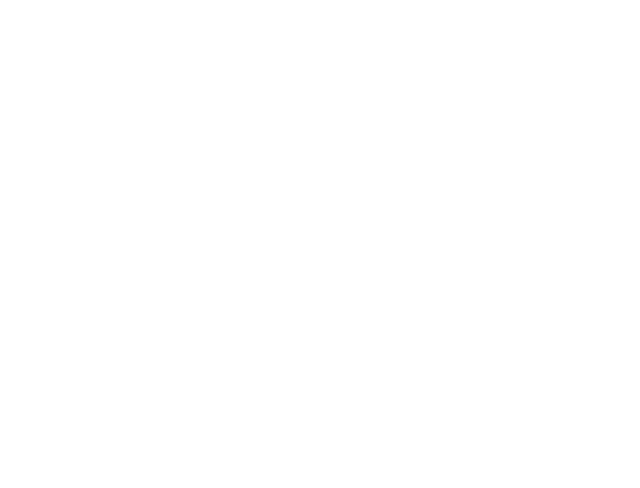
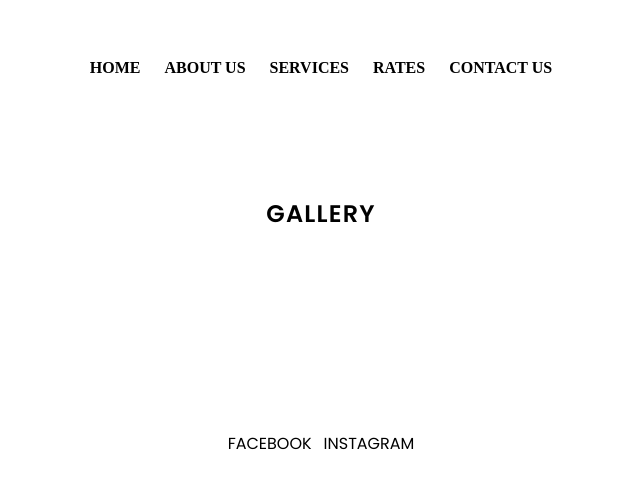
Before and after one commit to Ay7ot/DogGrooming, a React (Vite) app in the folder frontend/: page /gallery in a window 1280 px wide. Before the commit this address had no page. Shown: the top 488 px of the page, without its empty margins (319-959 px from the left). Built offline with nearby package versions, Linux system fonts and the light colour scheme; a web font is replaced by a local one.

Commit message:
Trying for alade

```diff
--- a/frontend/package.json
+++ b/frontend/package.json
@@ -10,6 +10,7 @@
     "preview": "vite preview"
   },
   "dependencies": {
+    "@types/react-slick": "^0.23.10",
     "autoprefixer": "^10.4.14",
     "axios": "^1.4.0",
     "postcss": "^8.4.27",
@@ -17,6 +18,9 @@
     "react-dom": "^18.2.0",
     "react-icons": "^4.10.1",
     "react-router-dom": "^6.14.2",
+    "react-slick": "^0.29.0",
+    "react-slideshow-image": "^4.2.1",
+    "slick-carousel": "^1.8.1",
     "tailwindcss": "^3.3.3"
   },
   "devDependencies": {
--- a/frontend/src/Components/About.tsx
+++ b/frontend/src/Components/About.tsx
@@ -1,6 +1,7 @@
 import { useEffect } from "react";
 import Footer from "./Footer";
 import NavOthers from "./NavOthers";
+import { Link } from "react-router-dom";
 
 export function MainAbout(){
     useEffect(()=>{
@@ -46,9 +47,11 @@ export function MainAbout(){
             <p className="py-10 max-w-[600px] md:px-10 text-[#808080]  border-b-[1px]">
                 Here at Shampooch we specialize in making our customers, as well as their people, happy! We are located in the heart of Gahanna, Ohio along the famous Creekside. We are a family owned business with over 20 years combined experience! From a basic nail trim and ear cleaning, to a full hair cut, to dyed hair, or painted nails, we cater to WHATEVER your needs are. Call today and talk to one of our valued groomers about your pet!
             </p>
-             <button className="mt-10 text-blue-400 border-blue-400 hover:bg-blue-400 hover:text-white py-4 px-10 border-2">
-                YOUR GALLERY
-            </button>
+             <Link to='/gallery'>
+                <button className="mt-10 text-blue-400 border-blue-400 hover:bg-blue-400 hover:text-white py-4 px-10 border-2">
+                    YOUR GALLERY
+                </button>
+             </Link>
         </section>
     )
 }
--- a/frontend/src/Components/App.tsx
+++ b/frontend/src/Components/App.tsx
@@ -7,6 +7,7 @@ import Rates from './Rates';
 import Schedule from './Schedule';
 import Contact from './Contact';
 import BookAppointment from './BookAppointment';
+import Gallery from './Gallery';
 
 function App() {
 
@@ -20,6 +21,7 @@ function App() {
         <Route path='/schedule' element={<Schedule />} />
         <Route path='/contact' element={<Contact />} />
         <Route path='/bookAppointment' element={<BookAppointment />} />
+        <Route path='/gallery' element={<Gallery />} />
       </Routes>
     </div>
   );
--- a/frontend/src/Components/Contact.tsx
+++ b/frontend/src/Components/Contact.tsx
@@ -5,6 +5,7 @@ import axios from "axios";
 import Loader from "./Loader";
 
 export function MainContact(){
+
     const [formData, setFormData] = useState({
         name:'',
         email:'',
--- /dev/null
+++ b/frontend/src/Components/Gallery.tsx
@@ -0,0 +1,26 @@
+import NavOthers from "./NavOthers";
+import Footer from "./Footer";
+// import { Slide } from "react-slideshow-image";
+
+export function MainGallery(){
+
+    return (
+        <section className="mt-[100px] px-10 pb-[200px] flex flex-col items-center">
+            <h2 className="font-semibold text-[1.5rem] tracking-wider">GALLERY</h2>
+
+        </section>
+    )
+}
+export default function Gallery() {
+
+
+
+    return (
+        <section className="fade-in pb-10">
+            <NavOthers />
+            <MainGallery />
+            <Footer />
+        </section>
+
+    )
+}
--- a/frontend/src/index.css
+++ b/frontend/src/index.css
@@ -1,5 +1,5 @@
 @import url('https://fonts.googleapis.com/css2?family=Bungee+Spice&family=Dai+Banna+SIL:wght@400;500;600;700&family=Montserrat:wght@200;300;400;500;600;700;800&family=Poppins:wght@100;200;300;400;500;600;700;800&display=swap');
-
+@import "react-slideshow-image/dist/styles.css";
 
 @tailwind base;
 @tailwind components;
@@ -50,6 +50,7 @@
   background: url('../HeaderDog.jpg') bottom ;
   background-size: contain;
   background-repeat: no-repeat;
+  background-attachment: fixed;
 }
 
 /* Add a div under the brand identity and add the background image to that instead */
@@ -87,6 +88,7 @@
   height: 100vh;
   background-size: cover;
   background-repeat: no-repeat;
+  background-attachment: fixed;
 }
 
 .body2 {
@@ -94,6 +96,7 @@
   height: 100vh;
   background-size: cover;
   background-repeat: no-repeat;
+  background-attachment: fixed;
 }
 
 .body3 {
@@ -101,16 +104,17 @@
   height: 100vh;
   background-size: cover;
   background-repeat: no-repeat;
+  background-attachment: fixed;
 }
 
-@media screen and (min-width:768px) {
+/* @media screen and (min-width:768px) {
   .headerImage,
   .body1,
   .body2,
   .body3 {
     background-attachment: fixed;
   }
-}
+} */
 
 .loader {
   border: 4px solid rgba(0, 0, 0, .1);
```
Also changed, not shown: 1 other file (tests, documents, lock files or other folders).
